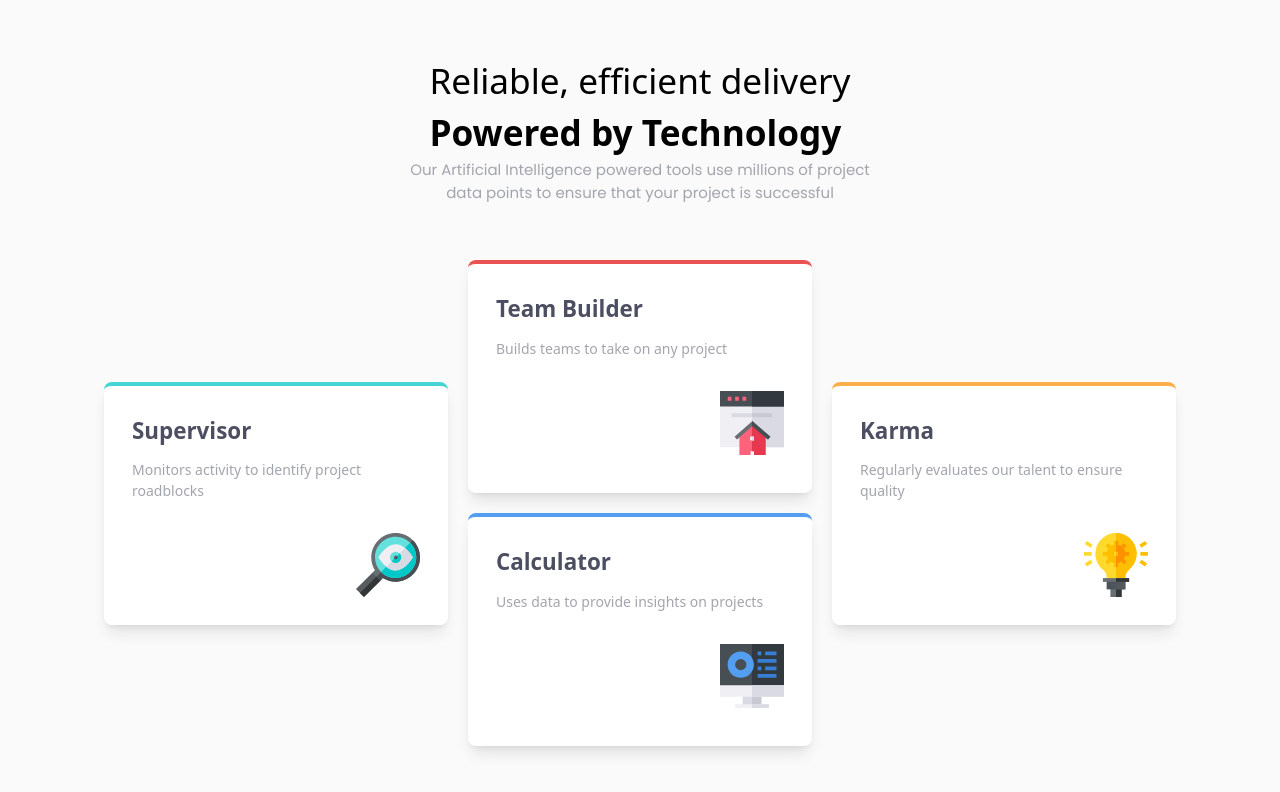
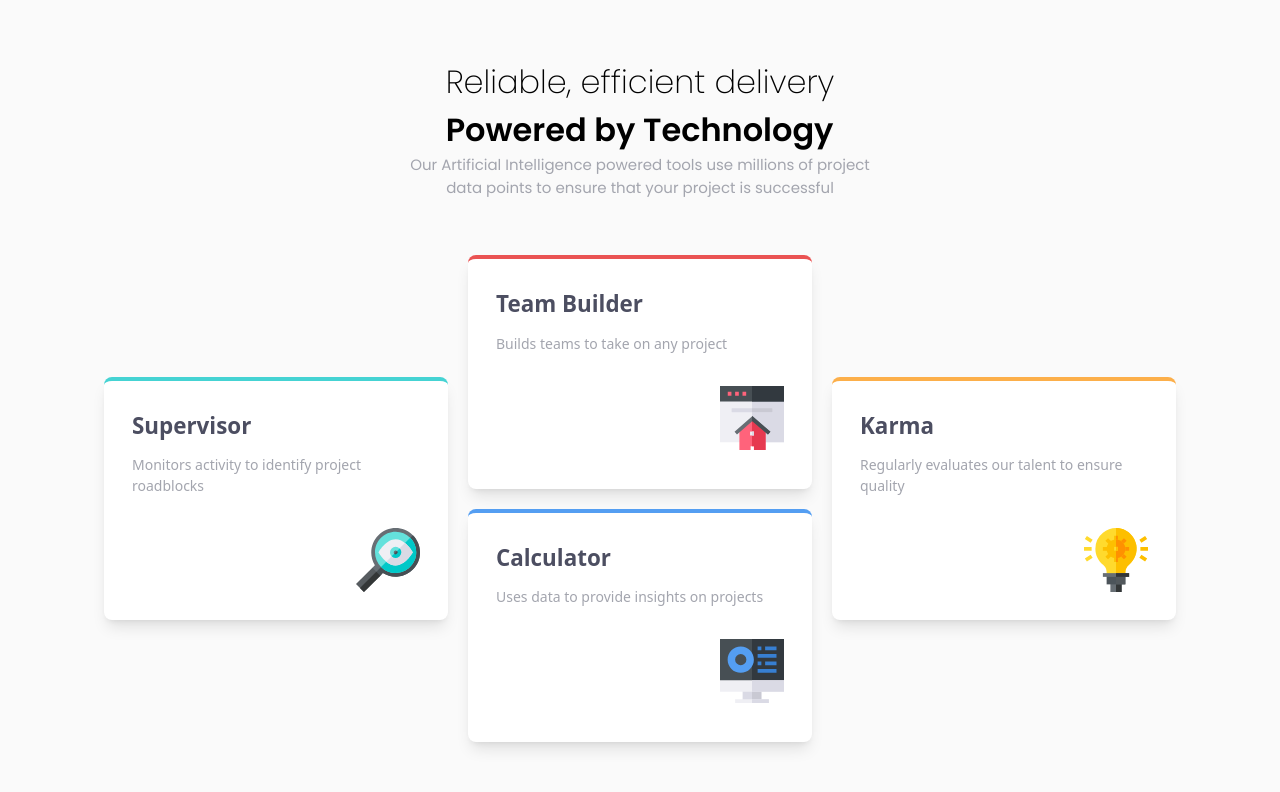
Before and after one commit to mehrnaz98/four-card-feature-section, a Vue app: page / in a window 1280 px wide. Shown: the top 792 px of the page. Built offline with nearby package versions, Linux system fonts and the light colour scheme.

Commit message:
Update App.vue

```diff
--- a/src/App.vue
+++ b/src/App.vue
@@ -2,9 +2,9 @@
   <section
     class="bg-[#FAFAFA] min-h-screen flex flex-col justify-center items-center p-6"
   >
-    <header class="text-[2.2rem]">
-      <h1 class="font-light">Reliable, efficient delivery</h1>
-      <h2 class="font-semibold-bold">Powered by Technology</h2>
+    <header class="text-[2rem]">
+      <h1 class="poppins-extralight">Reliable, efficient delivery</h1>
+      <h2 class="poppins-semibold">Powered by Technology</h2>
     </header>
     <main class="flex flex-col justify-center items-center">
       <div class="w-[30rem]">
```
